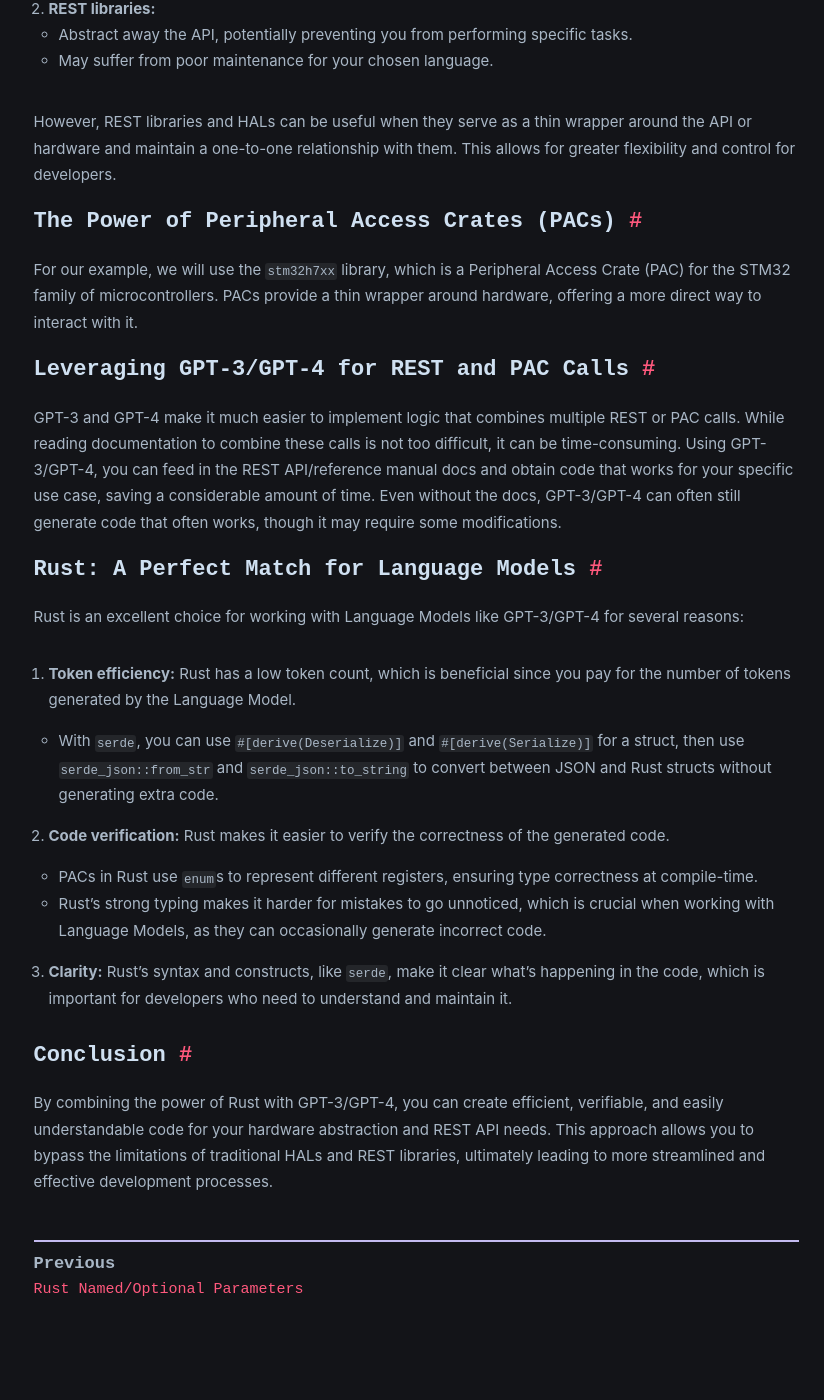
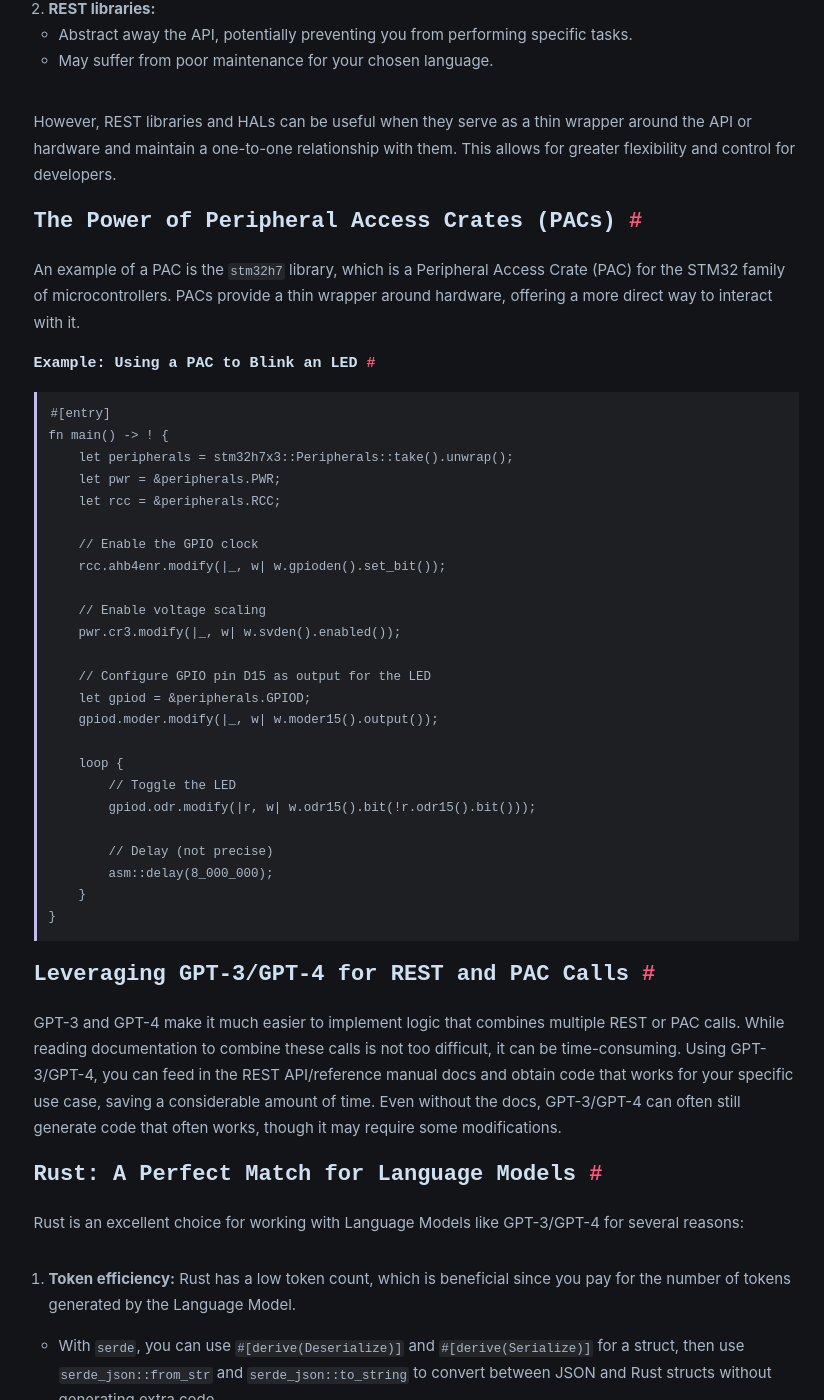
Before and after one commit to andrewgazelka/andrewgazelka.github.io, a Jekyll site: the page built from _posts/2023-04-06-gpt-hals-and-rest-libs.markdown, in a window 1280 px wide and 1400 px high, scrolled down 667 px. Shown: the whole window, without its empty margins (224-1048 px from the left). Built offline with Jekyll 4.4.1, drawn with Linux system fonts in a browser that asks for light colours; some web fonts are replaced; before the commit the page ends 2040 px from its top, so only the background shows below that.

Commit message:
add PAC example

````diff
--- a/_posts/2023-04-06-gpt-hals-and-rest-libs.markdown
+++ b/_posts/2023-04-06-gpt-hals-and-rest-libs.markdown
@@ -36,8 +36,37 @@
 
 ## The Power of Peripheral Access Crates (PACs)
 
-For our example, we will use the `stm32h7xx` library, which is a Peripheral Access Crate (PAC) for the STM32 family of
+An example of a PAC is the `stm32h7` library, which is a Peripheral Access Crate (PAC) for the STM32 family of
 microcontrollers. PACs provide a thin wrapper around hardware, offering a more direct way to interact with it.
+
+### Example: Using a PAC to Blink an LED
+
+```rust
+#[entry]
+fn main() -> ! {
+    let peripherals = stm32h7x3::Peripherals::take().unwrap();
+    let pwr = &peripherals.PWR;
+    let rcc = &peripherals.RCC;
+
+    // Enable the GPIO clock
+    rcc.ahb4enr.modify(|_, w| w.gpioden().set_bit());
+
+    // Enable voltage scaling
+    pwr.cr3.modify(|_, w| w.svden().enabled());
+
+    // Configure GPIO pin D15 as output for the LED
+    let gpiod = &peripherals.GPIOD;
+    gpiod.moder.modify(|_, w| w.moder15().output());
+
+    loop {
+        // Toggle the LED
+        gpiod.odr.modify(|r, w| w.odr15().bit(!r.odr15().bit()));
+
+        // Delay (not precise)
+        asm::delay(8_000_000);
+    }
+}
+```
 
 ## Leveraging GPT-3/GPT-4 for REST and PAC Calls
 
````
